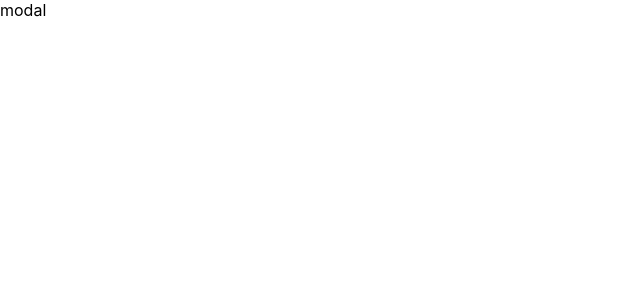
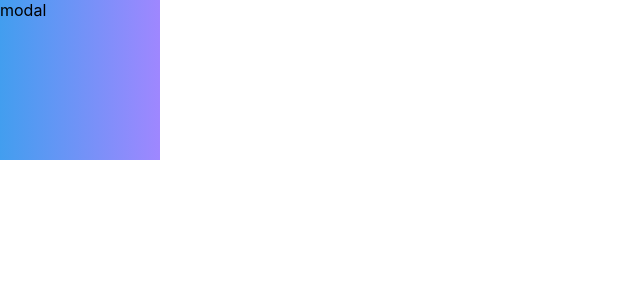
Before and after one commit to onkar-kulkarni-dev/cryptoMind, a React (Create React App) app in the folder crypto-mind/: page / in a window 1280 px wide. Shown: the top 300 px of the page, without its empty margins (0-640 px from the left). Built offline with nearby package versions, Linux system fonts and the light colour scheme.

Commit message:
installed sass

```diff
--- a/crypto-mind/src/components/pages/home/CryptoMindAISection.tsx
+++ b/crypto-mind/src/components/pages/home/CryptoMindAISection.tsx
@@ -1,8 +1,9 @@
 import React from "react";
+import styles from './cryptoMindAISection.module.scss';
 
 const CryptoMindAISection = () => {
     return (
-        <div>
+        <div className={styles.container}>
             modal
         </div>
     )
--- /dev/null
+++ b/crypto-mind/src/components/pages/home/cryptoMindAISection.module.scss
@@ -0,0 +1,5 @@
+.container{
+    width:10rem;
+    height:10rem;
+    background: linear-gradient(to right, #429EEF, #9F87FF);
+}
--- a/package.json
+++ b/package.json
@@ -2,6 +2,7 @@
   "dependencies": {
     "@types/react": "^19.1.8",
     "@types/react-dom": "^19.1.6",
+    "sass": "^1.89.2",
     "typescript": "^5.8.3"
   }
 }
```
Also changed, not shown: 2 other files (tests, documents, lock files or other folders).
